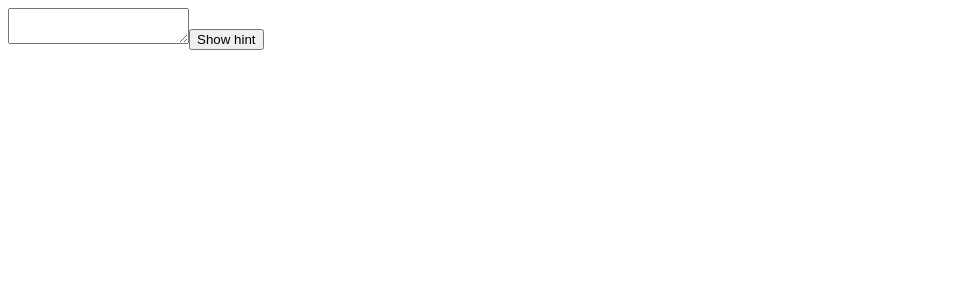
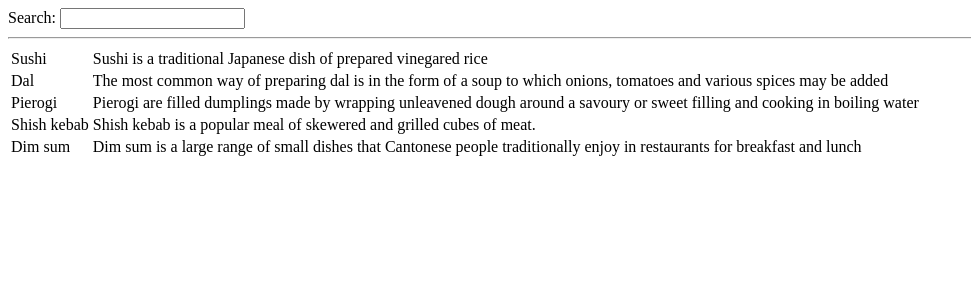
Before and after one commit to vladislav0sidorov/Solution-for-university, a React (Vite) app: page / in a window 1280 px wide. Shown: the top 300 px of the page, without its empty margins (0-971 px from the left). Built offline with nearby package versions, Linux system fonts and the light colour scheme.

Commit message:
3_3_2 Filtering a list

```diff
--- a/src/App.tsx
+++ b/src/App.tsx
@@ -1,55 +1,51 @@
-// 3_4_1 Fix disappearing input text
+// 3_3_2 Filtering a list
 /*
-  Этот пример показывает сообщение при нажатии на кнопку. Однако при нажатии кнопки также происходит случайный сброс ввода. Почему так происходит? Исправьте, чтобы нажатие кнопки не сбрасывало вводимый текст.
+  В этом примере SearchBar имеет собственное состояние query, которое управляет вводом текста. Его родительский компонент FilterableList отображает список элементов, но он не учитывает поисковый запрос.
+
+  Используйте функцию filterItems(foods, query) для фильтрации списка в соответствии с поисковым запросом. Чтобы проверить ваши изменения, проверьте, что ввод "s" в поле ввода отфильтровывает список до "Sushi", "Shish kebab" и "Dim sum".
+
+  Обратите внимание, что filterItems уже реализован и импортирован, поэтому вам не нужно писать его самостоятельно!
 */
 
 import { useState } from 'react'
+import { foods, filterItems, Item } from './data'
 
-export default function App() {
-  const [showHint, setShowHint] = useState(false)
-  const [formText, setFormText] = useState('')
+export default function FilterableList() {
+  const [query, setQuery] = useState('')
+  const filteredItems = filterItems(foods, query)
 
-  if (showHint) {
-    return (
-      <div>
-        <p>
-          <i>Hint: Your favorite city?</i>
-        </p>
-        <Form
-          text={formText}
-          onChange={(event: React.ChangeEvent<HTMLTextAreaElement>) => {
-            setFormText(event.target.value)
-          }}
-        />
-        <button
-          onClick={() => {
-            setShowHint(false)
-          }}
-        >
-          Hide hint
-        </button>
-      </div>
-    )
-  }
   return (
-    <div>
-      <Form
-        text={formText}
-        onChange={(event: React.ChangeEvent<HTMLTextAreaElement>) => {
-          setFormText(event.target.value)
-        }}
-      />
-      <button
-        onClick={() => {
-          setShowHint(true)
-        }}
-      >
-        Show hint
-      </button>
-    </div>
+    <>
+      <SearchBar query={query} onChange={setQuery} />
+      <hr />
+      <List items={filteredItems} />
+    </>
   )
 }
 
-function Form({ text, onChange }: { text: string; onChange: (event: React.ChangeEvent<HTMLTextAreaElement>) => void }) {
-  return <textarea value={text} onChange={onChange} />
+function SearchBar({ query, onChange }: { query: string; onChange: (query: string) => void }) {
+  function handleChange(e: any) {
+    onChange(e.target.value)
+  }
+
+  return (
+    <label>
+      Search: <input value={query} onChange={handleChange} />
+    </label>
+  )
 }
+
+function List({ items }: { items: Item[] }) {
+  return (
+    <table>
+      <tbody>
+        {items.map(food => (
+          <tr key={food.id}>
+            <td>{food.name}</td>
+            <td>{food.description}</td>
+          </tr>
+        ))}
+      </tbody>
+    </table>
+  )
+}
--- a/src/data.ts
+++ b/src/data.ts
@@ -1,43 +1,36 @@
-export type PlaceType = {
+export type Item = {
   id: number;
   name: string;
   description: string;
-  imageId: string;
 }
 
-export const places = [{
+export function filterItems(items: Item[], query: string) {
+  query = query.toLowerCase();
+  return items.filter(item =>
+    item.name.split(' ').some(word =>
+      word.toLowerCase().startsWith(query)
+    )
+  );
+}
+
+export const foods = [{
   id: 0,
-  name: 'Bo-Kaap in Cape Town, South Africa',
-  description: 'The tradition of choosing bright colors for houses began in the late 20th century.',
-  imageId: 'K9HVAGH'
+  name: 'Sushi',
+  description: 'Sushi is a traditional Japanese dish of prepared vinegared rice'
 }, {
   id: 1,
-  name: 'Rainbow Village in Taichung, Taiwan',
-  description: 'To save the houses from demolition, Huang Yung-Fu, a local resident, painted all 1,200 of them in 1924.',
-  imageId: '9EAYZrt'
+  name: 'Dal',
+  description: 'The most common way of preparing dal is in the form of a soup to which onions, tomatoes and various spices may be added'
 }, {
   id: 2,
-  name: 'Macromural de Pachuca, Mexico',
-  description: 'One of the largest murals in the world covering homes in a hillside neighborhood.',
-  imageId: 'DgXHVwu'
+  name: 'Pierogi',
+  description: 'Pierogi are filled dumplings made by wrapping unleavened dough around a savoury or sweet filling and cooking in boiling water'
 }, {
   id: 3,
-  name: 'Selarón Staircase in Rio de Janeiro, Brazil',
-  description: 'This landmark was created by Jorge Selarón, a Chilean-born artist, as a "tribute to the Brazilian people."',
-  imageId: 'aeO3rpI'
+  name: 'Shish kebab',
+  description: 'Shish kebab is a popular meal of skewered and grilled cubes of meat.'
 }, {
   id: 4,
-  name: 'Burano, Italy',
-  description: 'The houses are painted following a specific color system dating back to 16th century.',
-  imageId: 'kxsph5C'
-}, {
-  id: 5,
-  name: 'Chefchaouen, Marocco',
-  description: 'There are a few theories on why the houses are painted blue, including that the color repels mosquitos or that it symbolizes sky and heaven.',
-  imageId: 'rTqKo46'
-}, {
-  id: 6,
-  name: 'Gamcheon Culture Village in Busan, South Korea',
-  description: 'In 2009, the village was converted into a cultural hub by painting the houses and featuring exhibitions and art installations.',
-  imageId: 'ZfQOOzf'
+  name: 'Dim sum',
+  description: 'Dim sum is a large range of small dishes that Cantonese people traditionally enjoy in restaurants for breakfast and lunch'
 }];
```
